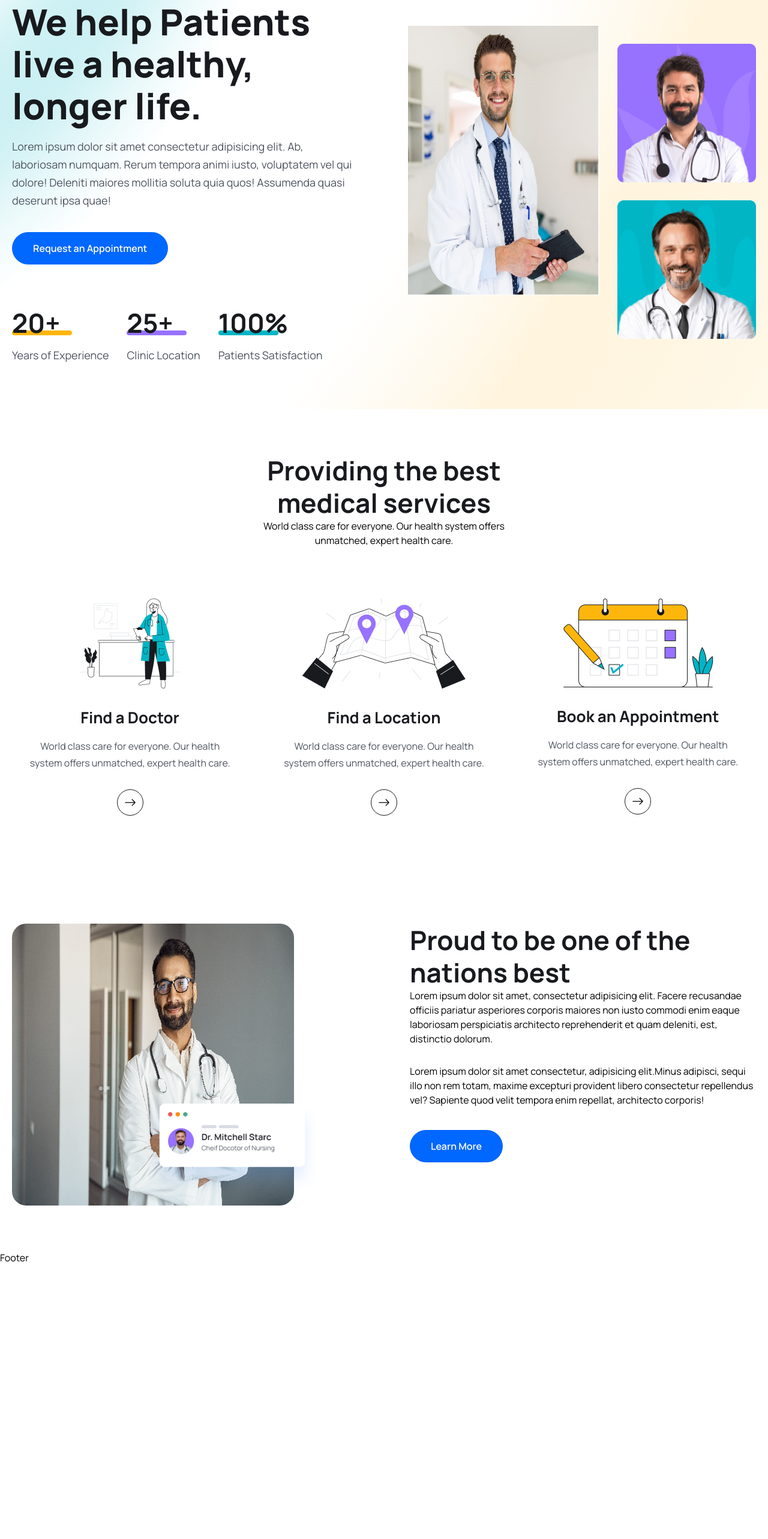
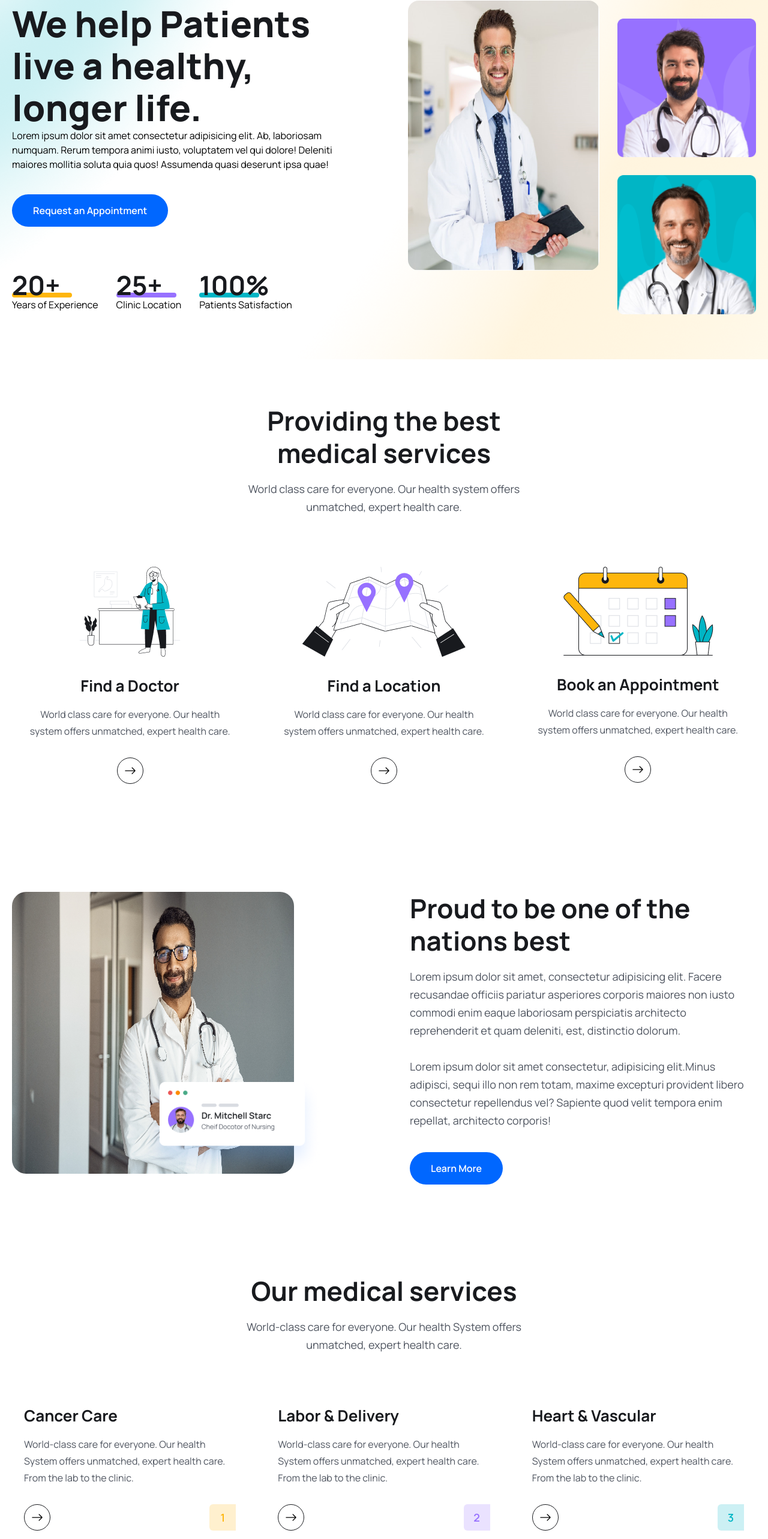
Before and after one commit to saurav269/Doctor_Appointment-app, a React (Vite) app in the folder Frontend/: page / in a window 1280 px wide. Shown: the part 159-2725 px from the top of the page at 60% size. Before the commit the page ends 2268 px from the top, so only its background shows below. Built offline with nearby package versions, Linux system fonts and the light colour scheme; a web font is replaced by a local one.

Commit message:
working on features action

```diff
--- /dev/null
+++ b/Frontend/src/Components/Services/ServiceCard.jsx
@@ -0,0 +1,38 @@
+import React from "react";
+import { BsArrowRight } from "react-icons/bs";
+import { Link } from "react-router-dom";
+
+const ServiceCard = ({ ele, i }) => {
+  const { name, desc, bgColor, textColor } = ele;
+
+  return (
+    <div className="py-[30px] px-3 lg:px-5">
+      <h2 className="text-[26px] leading-9 text-headingColor font-[700]">
+        {name}
+      </h2>
+      <p className="text-[16px] leading-7 font-[400] text-textColor mt-4">
+        {desc}
+      </p>
+      <div className="flex items-center justify-between mt-[30px]">
+        <Link
+          to="/doctors"
+          className="w-[44px] h-[44px] rounded-full border border-solid border-[#181A1E] flex items-center justify-center group hover:bg-primaryColor hover:border-none"
+        >
+          <BsArrowRight className="group-hover:text-white w-6 h-5" />
+        </Link>
+        <span
+          className="w-[44px] h-[44px] flex items-center justify-center text-[18px] leading-[30px] font-[600]"
+          style={{
+            background: `${bgColor}`,
+            color: `${textColor}`,
+            borderRadius: "6px 0 0 6px",
+          }}
+        >
+          {i + 1}
+        </span>
+      </div>
+    </div>
+  );
+};
+
+export default ServiceCard;
--- /dev/null
+++ b/Frontend/src/Components/Services/ServiceList.jsx
@@ -0,0 +1,15 @@
+import React from 'react'
+import { services } from './../../assets/data/services';
+import ServiceCard from './ServiceCard';
+
+const ServiceList = () => {
+  return (
+    <div className="grid grid-cols-1 md:grid-cols-2 lg:grid-cols-3 gap-5 lg:gap-[30px] mt-[30px] lg:mt-[55px]">
+      {services.map((ele, i) => (
+        <ServiceCard ele={ele} i={i} key={i} />
+      ))}
+    </div>
+  );
+}
+
+export default ServiceList
--- a/Frontend/src/Pages/Home.jsx
+++ b/Frontend/src/Pages/Home.jsx
@@ -5,9 +5,12 @@
 import icon01 from "../assets/images/icon01.png";
 import icon02 from "../assets/images/icon02.png";
 import icon03 from "../assets/images/icon03.png";
+import videoIcon from '../assets/images/video-icon.png'
+import featureImg from "../assets/images/D1.jpg";
 import { Link } from "react-router-dom";
 import { BsArrowRight } from "react-icons/bs";
 import About from "../Components/About/About";
+import ServiceList from "../Components/Services/ServiceList";
 
 const Home = () => {
   return (
@@ -64,7 +67,12 @@
             {/* ======================HERO CONTENT======================= */}
             <div className="flex gap-[30px] justify end">
               <div>
-                <img className="w-full" src={heroImg} alt="" />
+                <img
+                  className="w-full"
+                  src={heroImg}
+                  alt=""
+                  style={{ borderRadius: "18px" }}
+                />
               </div>
               <div className="mt-[30px]">
                 <img className="w-full mb-[30px]" src={heroImg02} alt="" />
@@ -159,10 +167,87 @@
         </div>
       </section>
 
-       {/* ===========================About section Start================================== */}
-       {/* ===========================About section Start================================== */}
+      {/* ===========================About section Start================================== */}
+      {/* ===========================About section Start================================== */}
 
-       <About />
+      <About />
+
+      {/* ==========================Service Section START===================== */}
+      <section>
+        <div className="container">
+          <div className="xl:w-[470px] mx-auto">
+            <h2 className="heading text-center">Our medical services</h2>
+            <p className="text__para text-center">
+              World-class care for everyone. Our health System offers unmatched,
+              expert health care.
+            </p>
+          </div>
+
+          <ServiceList />
+        </div>
+      </section>
+      {/* ==========================Service Section END===================== */}
+
+      {/* ==========================Features Section START===================== */}
+
+      <section>
+        <div className="container">
+          <div className="flex items-center justify-between flex-col lg:flex-row">
+            {/* ======================FEATURE CONTENT======================== */}
+            <div className="xl:w-[670px]">
+              <h2 className="heading">
+                Get Virtual treatment <br />
+                anytime.
+              </h2>
+
+              <ul className="pl-4">
+                <li className="text__para">
+                  1.Schedule the appointment directly.
+                </li>
+                <li className="text__para">
+                  2.Search for your physician here, and contact their office.
+                </li>
+                <li className="text__para">
+                  3.View our physician who are accepting new patients..
+                </li>
+              </ul>
+              <Link to="/">
+                <button className="btn">Learn More</button>
+              </Link>
+            </div>
+            <div className="relative z-10 xl:w-[770px] flex justify-end mt-[50px] lg:mt-0">
+              <img
+                src={featureImg}
+                className="w-3/4"
+                alt=""
+                style={{
+                  width: "470px",
+                  height: "440px",
+                  borderRadius: "18px",
+                }}
+              />
+              <div className="w-[150px] lg:w-[260px] bg-white absolute bottom-[50px] left-0 md:bottom-[100px] md:left-5 z-20 p-2 pb-3 lg:pt-4 lg:px-4 lg:pb-[26px] rounded-[10px]">
+                <div className="flex items-center justify-between">
+                  <div className="flex items-center gap-[6px] lg:gap-3">
+                    <p className="text-[10px] leading-[10px] lg:text-[14px] lg:leading-5 text-headingColor font-[600]">
+                      Tue, 24
+                    </p>
+                    <p className="text-[10px] leading-[10px] lg:text-[14px] lg:leading-5 text-textColor font-[400]">
+                      10:00 AM
+                    </p>
+                  </div>
+
+                  <span className="w-5 h-5 lg:w-[34px] flex items-center justify-center bg-yellowColor rounded py-1 px-[6px] lg:py-3 lg:px-[9px]">
+                    <img src={videoIcon} alt='' />
+                  </span>
+                </div>
+              </div>
+            </div>
+          </div>
+        </div>
+      </section>
+
+      {/* ==========================Features Section END===================== */}
     </>
   );
 };
--- a/Frontend/src/index.css
+++ b/Frontend/src/index.css
@@ -18,7 +18,7 @@
     .heading{
         @apply text-[44px] leading-[54px] font-[700] text-headingColor
     }
-    .text_para{
+    .text__para{
         @apply text-[18px] leading-[30px] font-[400] text-textColor mt-[18px]
     }
     .header {
```
Also changed, not shown: Frontend/src/assets/images/video-icon.png (added).
